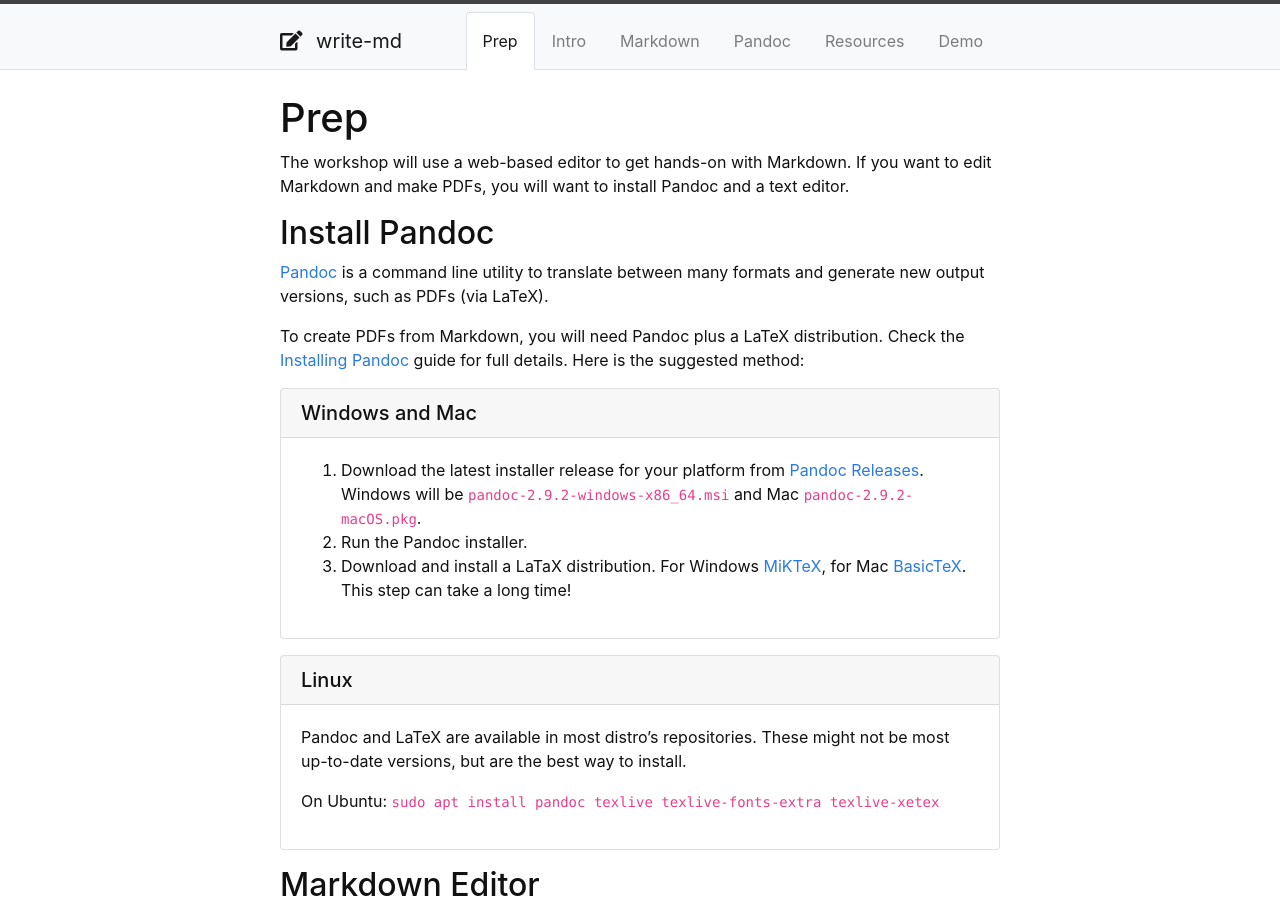
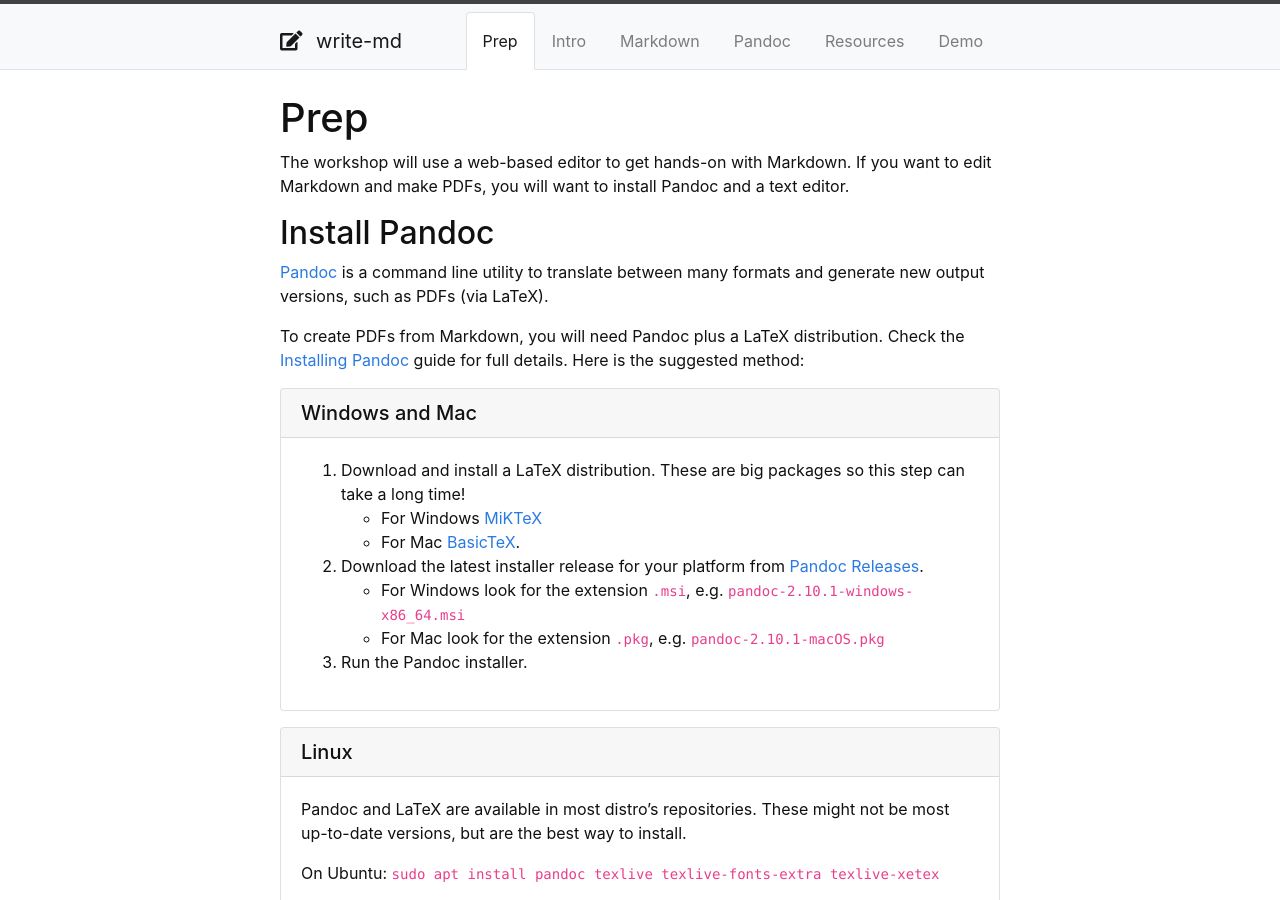
Before and after one commit to evanwill/write-md, a Jekyll site: the page built from content/0-prep.md, in a window 1280 px wide and 900 px high. Built offline with Jekyll 4.4.1, drawn with Linux system fonts in a browser that asks for light colours.

Commit message:
tweak install

```diff
--- a/content/0-prep.md
+++ b/content/0-prep.md
@@ -17,9 +17,13 @@ Check the [Installing Pandoc](https://pandoc.org/installing.html){:target="_blan
 Here is the suggested method:
 
 {% capture win %}
-1. Download the latest installer release for your platform from [Pandoc Releases](https://github.com/jgm/pandoc/releases){:target="_blank" rel="noopener"}. Windows will be `pandoc-2.9.2-windows-x86_64.msi` and Mac `pandoc-2.9.2-macOS.pkg`.
-2. Run the Pandoc installer.
-3. Download and install a LaTaX distribution. For Windows [MiKTeX](https://miktex.org/download){:target="_blank" rel="noopener"}, for Mac [BasicTeX](http://www.tug.org/mactex/morepackages.html){:target="_blank" rel="noopener"}. This step can take a long time!
+1. Download and install a LaTeX distribution. These are big packages so this step can take a long time!
+    - For Windows [MiKTeX](https://miktex.org/download){:target="_blank" rel="noopener"}
+    - For Mac [BasicTeX](http://www.tug.org/mactex/morepackages.html){:target="_blank" rel="noopener"}.
+2. Download the latest installer release for your platform from [Pandoc Releases](https://github.com/jgm/pandoc/releases){:target="_blank" rel="noopener"}.
+    - For Windows look for the extension `.msi`, e.g. `pandoc-2.10.1-windows-x86_64.msi`
+    - For Mac look for the extension `.pkg`, e.g. `pandoc-2.10.1-macOS.pkg`
+3. Run the Pandoc installer.
 {% endcapture %}
 {% include card.md text=win header="Windows and Mac" %}
 
```
